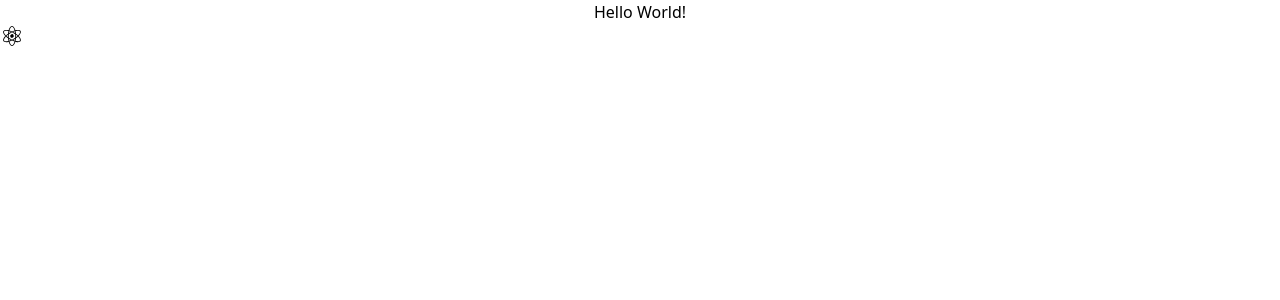
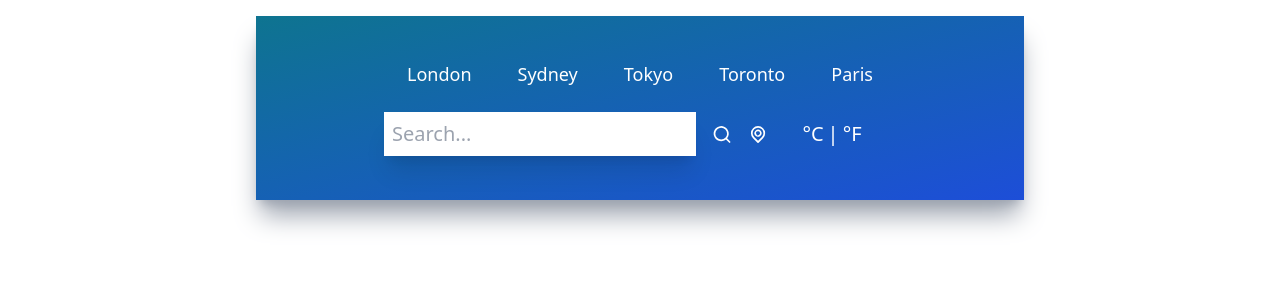
Before and after one commit to DB-Butter/kdb-weather, a React (Create React App) app: page / in a window 1280 px wide. Shown: the top 300 px of the page. Built offline with nearby package versions, Linux system fonts and the light colour scheme.

Commit message:
organized header

```diff
--- a/src/App.js
+++ b/src/App.js
@@ -1,11 +1,13 @@
 import './App.css';
 import UilReact from '@iconscout/react-unicons/icons/uil-react'
+import TopButtons from './components/TopButtons';
+import Inputs from './components/Inputs';
 
 function App() {
   return (
-    <div className="App">
-      <h1>Hello World!</h1>
-      <UilReact />
+    <div className="mx-auto max-w-screen-md mt-4 py-5 px-32 bg-gradient-to-br from-cyan-700 to-blue-700 h-fit shadow-xl shadow-gray-400">
+      <TopButtons />
+      <Inputs />
     </div>
   );
 }
--- /dev/null
+++ b/src/components/Inputs.jsx
@@ -0,0 +1,24 @@
+import React from 'react'
+import { UilSearch, UilLocationPoint } from '@iconscout/react-unicons'
+
+function Inputs() {
+  return (
+    <div className='flex flex-row justify-center my-6'>
+
+        <div className='flex flex-row w-3/4 items-center space-x-4'>
+            <input type="text" placeholder="search..." className='text-xl font-light p-2 w-full shadow-xl focus:outline-none capitalize'></input>
+            <UilSearch size={25} className="text-white cursor-pointer transition ease-out hover:scale-125"/>
+            <UilLocationPoint size={25} className="text-white cursor-pointer transition ease-out hover:scale-125"/>
+        </div>
+
+        <div className='flex flex-row w-1/4 items-center justify-center'>
+            <button name="metric" className='text-xl text-white font-light'>°C</button>
+            <p className='text-xl text-white mx-1'>|</p>
+            <button name="imperial" className='text-xl text-white font-light'>°F</button>
+        </div>
+
+    </div>
+  )
+}
+
+export default Inputs
--- /dev/null
+++ b/src/components/TimeAndLocation.jsx
@@ -0,0 +1,9 @@
+import React from 'react'
+
+function TimeAndLocation() {
+  return (
+    <div>TimeAndLocation</div>
+  )
+}
+
+export default TimeAndLocation
--- /dev/null
+++ b/src/components/TopButtons.jsx
@@ -0,0 +1,39 @@
+import React from 'react'
+
+function TopButtons() {
+
+    const cities = [
+        {
+            id: 1,
+            title: "London"
+        },
+        {
+            id: 2,
+            title: "Sydney"
+        },
+        {
+            id: 3,
+            title: "Tokyo"
+        },
+        {
+            id: 4,
+            title: "Toronto"
+        },
+        {
+            id: 5,
+            title: "Paris"
+        },
+    ]
+
+  return (
+    <div className='flex items-center justify-around my-6'>
+        {cities.map((city) => (
+
+            <button key={city.id} className='text-white text-lg font-medium'>{city.title}</button>
+
+        ))}
+    </div>
+  )
+}
+
+export default TopButtons
```
